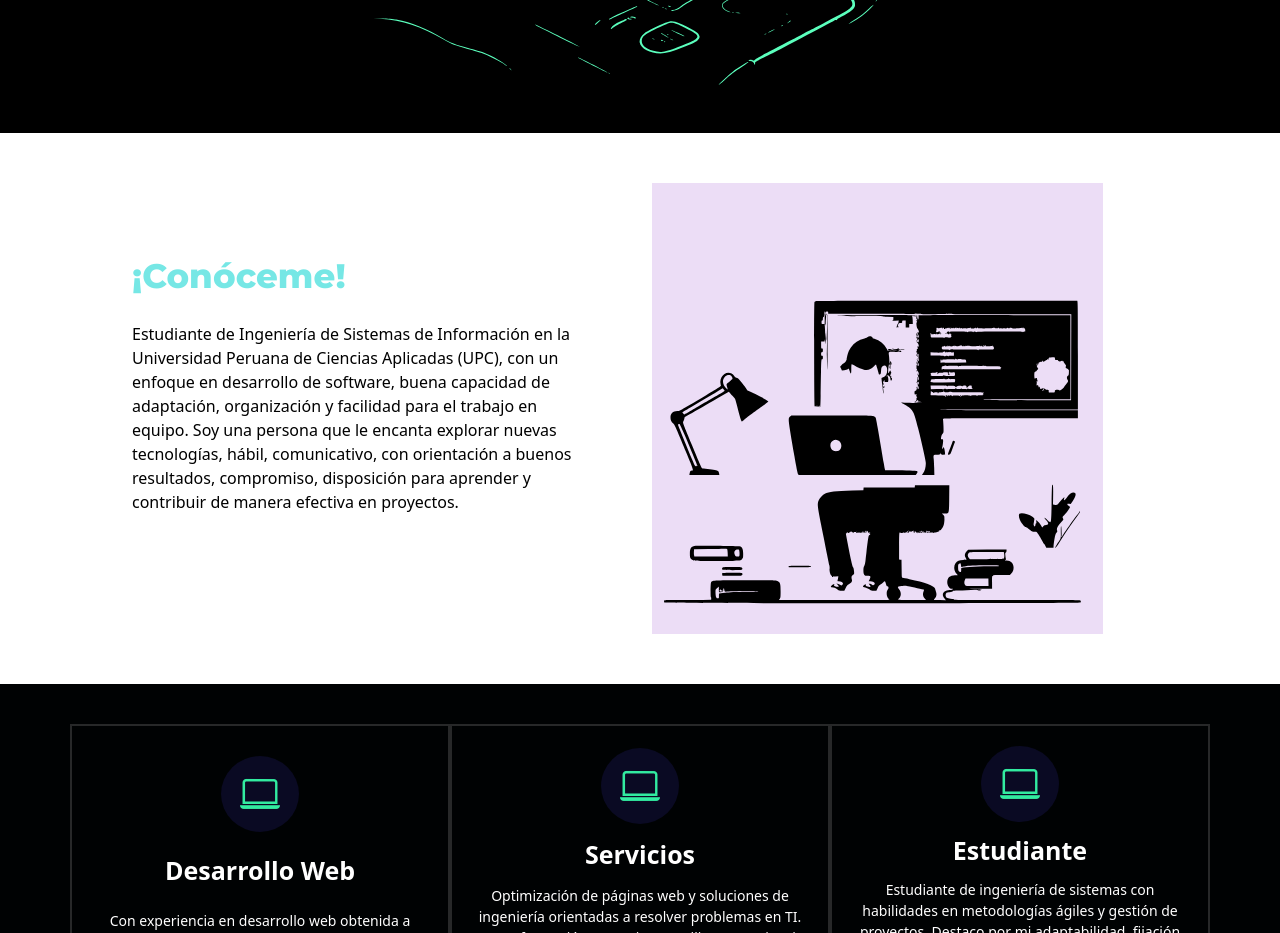
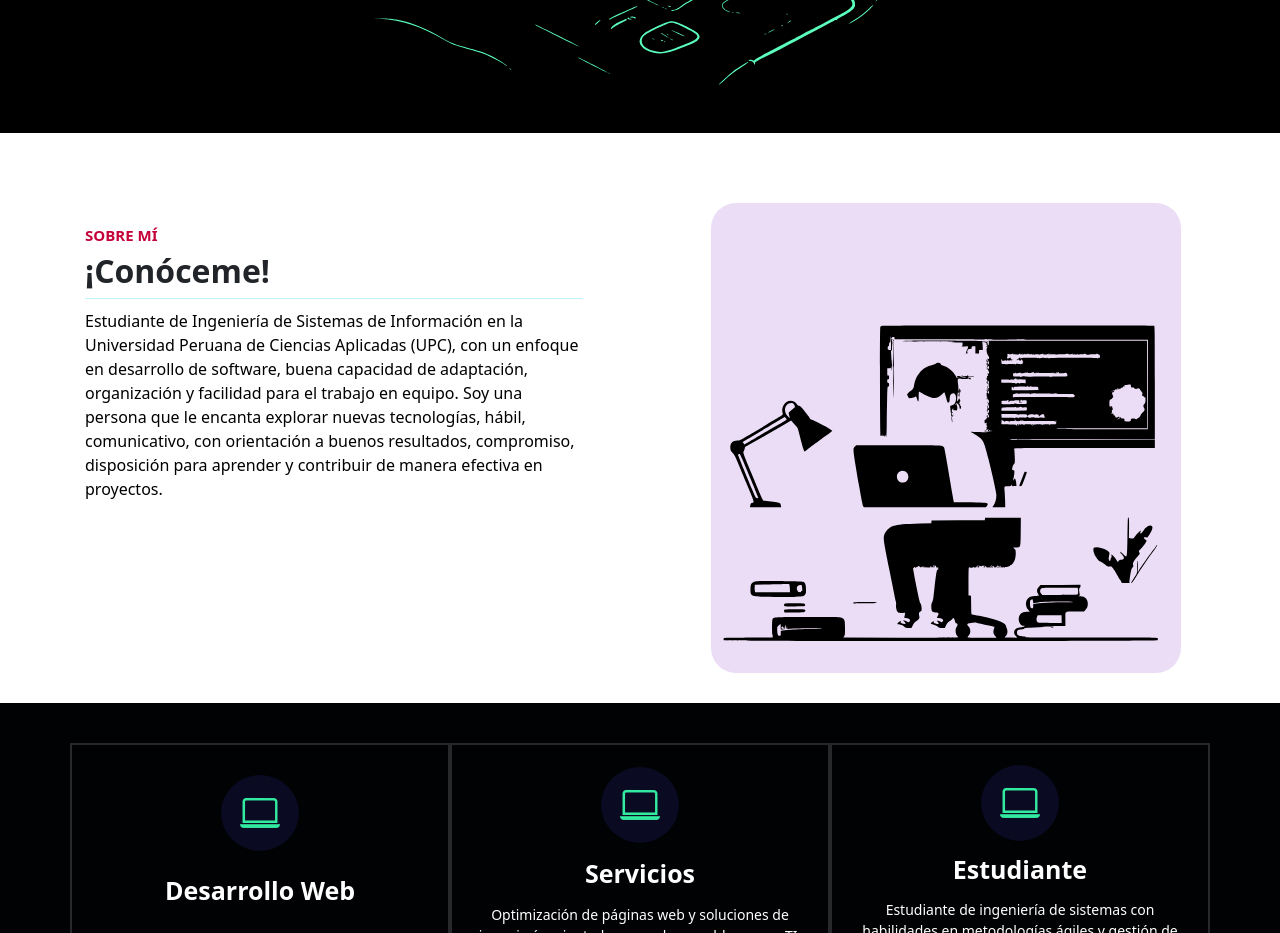
Before and after one commit to Jsckbe/portfolio-web, a plain HTML site: page index.html in a window 1280 px wide. Shown: the part 1000-1933 px from the top of the page. Drawn offline with nearby package versions, Linux system fonts and the light colour scheme; a web font is replaced by a local one.

Commit message:
Update files ...

```diff
--- a/index.html
+++ b/index.html
@@ -59,7 +59,7 @@
 
                 <ul class="navbar-nav d-flex justify-content-center align-items-center">
                   <li class="nav-item">
-                    <a class="nav-link active" aria-current="page" href="#sobre-mi-3">Sobre mí</a>
+                    <a class="nav-link active" aria-current="page" href="#sobre-mi">Sobre mí</a>
                   </li>
                   <li class="nav-item">
                     <a class="nav-link" href="#proyectos">Proyectos</a>
@@ -94,24 +94,54 @@
             </div>
         </section>
 
-        <!-- Sobre mi -->
-        <section id="sobre-mi-3" class="sobre-mi-3 seccion-oscura">
-          <div class="container">
-              <div class="row align-items-center">
-                  <div class="col-md-6">
-                      <div class="texto-sobre-mi-3">
-                          <h2>¡Conóceme!</h2>
-                          <p class="parrafo">Estudiante de Ingeniería de Sistemas de Información en la Universidad Peruana de Ciencias Aplicadas (UPC), con un enfoque en desarrollo de software, buena capacidad de adaptación, organización y facilidad para el trabajo en equipo. Soy una persona que le encanta explorar nuevas tecnologías, hábil, comunicativo, con orientación a buenos resultados, compromiso, disposición para aprender y contribuir de manera efectiva en proyectos.</p>
-                      </div>
+        <!--Sobre mi2 => About me
+        <section>
+          <div class="about">
+            <div class="about-content container-a">
+
+              <div class="about-txt">
+                <span class="span-a">Seccion</span>
+                <h2 class="titulo">Nosotros</h2>
+                <hr>
+                <p class="p-about-me col-md-10">
+                  Lorem ipsum dolor sit amet consectetur adipisicing elit. Voluptates cupiditate quaerat voluptatibus quis vel! Reprehenderit non quas, aliquid numquam atque ad tempora ea, minus facere esse voluptas corrupti eveniet unde.
+                  Lorem ipsum dolor sit amet consectetur adipisicing elit. Maiores tenetur itaque officiis expedita nostrum sunt quaerat! Odio in dolores at praesentium iure earum quos, iusto exercitationem tempore optio autem! Odit?
+                </p>
+              </div>
+              <div class="about-img col-md-6">
+                <img src="./imagenes/imagenes-desarrolladores/img-sobremi.png" alt="">
+              </div>
+            </div>
+          </div>
+
+        </section>
+        -->
+
+        <!-- About me 3 -->
+        <section id="sobre-mi">
+          <div class="about">
+            <div class="about-content container-a">
+              <div class="row">
+                <div class="col-md-6">
+                  <div class="about-txt">
+                    <span class="span-a">Sobre mí</span>
+                    <h2 class="titulo-about-me">¡Conóceme!</h2>
+                    <hr>
+                    <p class="p-about-me">
+                      Estudiante de Ingeniería de Sistemas de Información en la Universidad Peruana de Ciencias Aplicadas (UPC), con un enfoque en desarrollo de software, buena capacidad de adaptación, organización y facilidad para el trabajo en equipo. Soy una persona que le encanta explorar nuevas tecnologías, hábil, comunicativo, con orientación a buenos resultados, compromiso, disposición para aprender y contribuir de manera efectiva en proyectos.
+                    </p>
                   </div>
-                  <div class="col-md-5">
-                      <div class="imagen-sobre-mi-3">
-                          <img class="img-fluid-2" src="imagenes/imagenes-desarrolladores/img-programador11.svg" alt="Monitor, laptop y logos HTML CSS, JavaScript, React.">
-                      </div>
+                </div>
+                <div class="col-md-6">
+                  <div class="about-img">
+                    <img src="./imagenes/imagenes-desarrolladores/img-programador11.svg" alt="">
                   </div>
+                </div>
               </div>
+            </div>
           </div>
-      </section>
+        </section>
+
 
         <!-- ***************************************************** -->
 
@@ -161,6 +191,7 @@
                 </div>
             </div>
         </section>
+
 
         <!-- Proyectos -->
         <section id="proyectos" class="proyectos-recientes seccion-oscura d-flex flex-column">
--- a/style.css
+++ b/style.css
@@ -246,16 +246,16 @@ h1 {
 
 /* Seccion Sobre mi - texto,imagen*/
 /* Nueva hoja */
-/* Estilos adicionales para la nueva sección sobre-mi-3 */
+/* Estilos adicionales para la nueva sección sobre-mi-3
 .sobre-mi-3 {
     padding: 50px 0;
-    background-color: white; /* Cambia el color de fondo a blanco */
+    background-color: white; /* Cambia el color de fondo a blanco
 }
 
 .texto-sobre-mi-3 {
     padding: 50px;
     margin-bottom: 30px;
-    color: #000000; /* Cambia el color del texto a blanco */
+    color: #000000;
 }
 
 .texto-sobre-mi-3 h2 {
@@ -271,19 +271,17 @@ h1 {
 .texto-sobre-mi-3 p {
     align-items: center center;
     font-size: 16px;
-    max-width: 100%; /* Ajusta el ancho máximo del párrafo */
+    max-width: 100%;
 
 }
 
 .imagen-sobre-mi-3 img {
-    max-width: 100%; /* Ajusta la imagen para que sea responsive */
+    max-width: 100%;
     height: auto;
     width: auto;
-    /*
-    align-items: center center;
-    float: middle; /* Alinea la imagen a la izq del container */
+
 }
-
+*/
 /* *** */
 
 .texto-negro {
@@ -330,6 +328,58 @@ h1 {
     max-width: 600px;
     text-align: center;
 }
+
+/* --- --- */
+/* ------- */
+/*about me*/
+.container-a {
+    max-width: 1200px;
+    margin: 30px 12px;
+}
+
+.p-about-me {
+    margin-top: 10px;
+    font-size: 16px;
+    color:#000000
+}
+
+.about {
+    padding: 0px 0;
+    margin-top: 0px;
+}
+
+.about-content {
+    display: flex;
+    align-items: center;
+}
+
+/* Eliminamos la clase .about-content y otras reglas no utilizadas */
+
+.about-txt {
+    padding: 10px 45px; /* Añadimos un relleno para dispositivos pequeños */
+    margin-top: 50px;
+  }
+
+.span-a{
+    font-size: 15px;
+    font-weight: 700;
+    text-transform: uppercase;
+    color:#C30239;
+}
+.titulo-about-me{
+    margin-top: 5px;
+    font-weight: 700;
+}
+.about-img {
+    text-align: center;
+    margin-top: 40px; /* Añadimos un margen superior para separar la imagen del texto en dispositivos pequeños */
+  }
+
+  .about-img img {
+    max-width: 80%; /* Hacemos que la imagen sea responsive */
+    height: auto; /* Mantenemos la proporción de la imagen */
+    border-radius: 25px;
+  }
 
 /* Experiencia */
 
```
Also changed, not shown: imagenes/imagenes-desarrolladores/img-programador11.jpg (deleted), imagenes/imagenes-desarrolladores/img-programador11.png (added), imagenes/readme/SS2.jpg, imagenes/readme/SS3.jpg.
